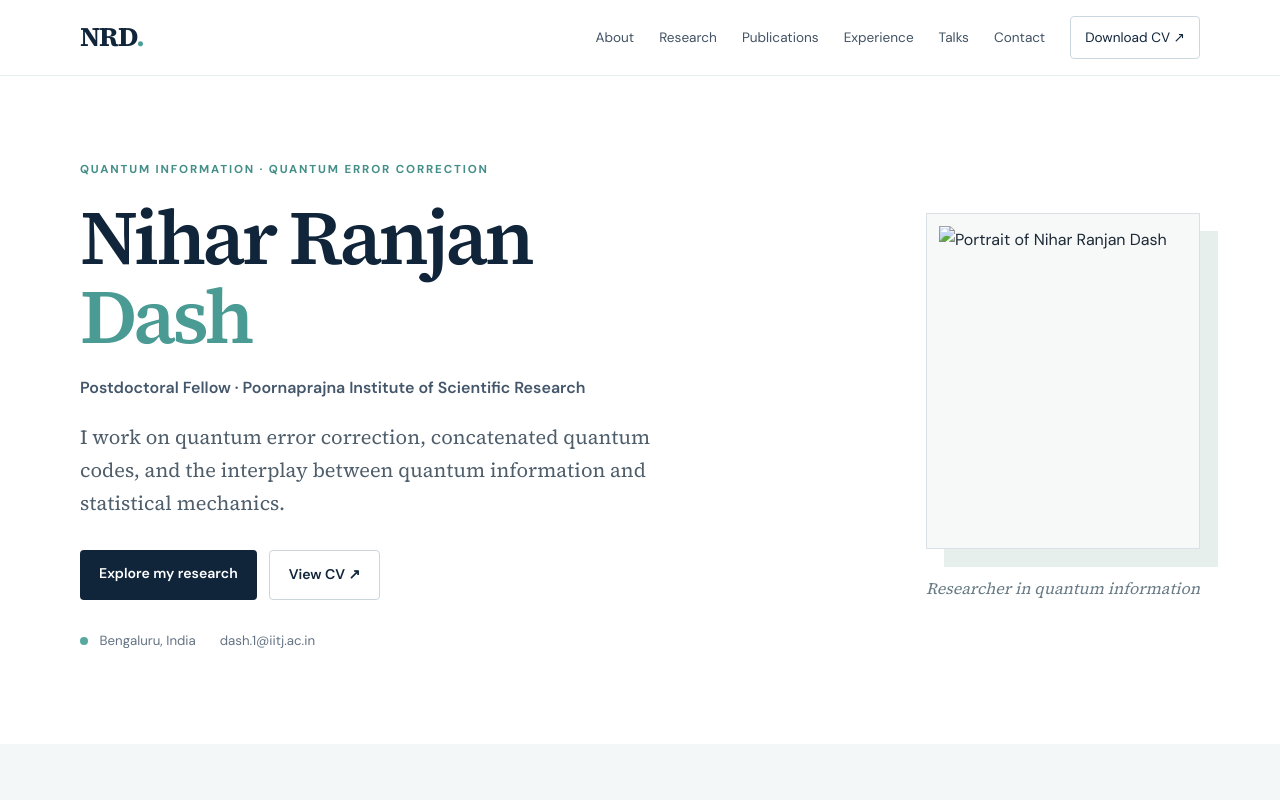
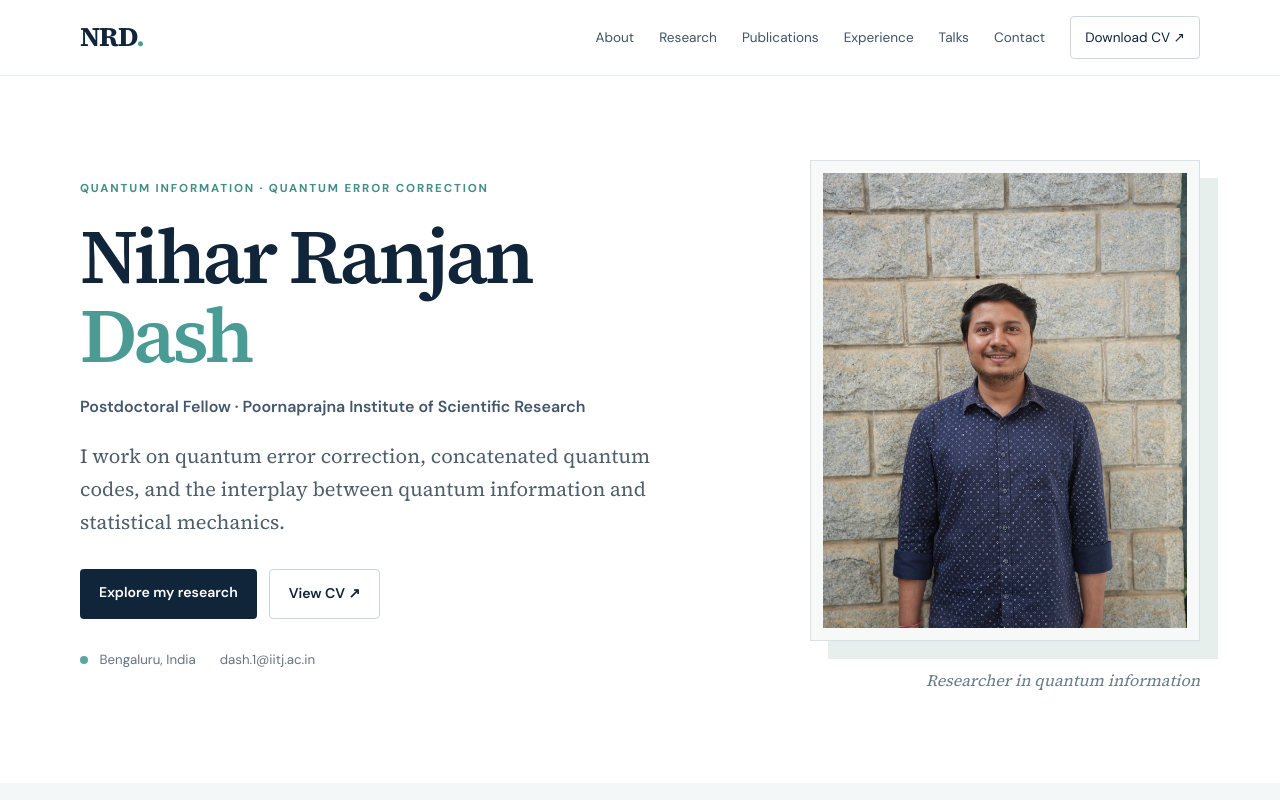
Before and after one commit to nihudash/nihudash.github.io, a plain HTML site: page index.html in a window 1280 px wide. Shown: the top 800 px of the page. Drawn offline with Linux system fonts and the light colour scheme.

Commit message:
Update index.html

```diff
--- a/index.html
+++ b/index.html
@@ -41,7 +41,7 @@
         </div>
       </div>
       <div class="portrait-wrap">
-        <div class="portrait-frame"><img src="assets/profile.jpg" alt="Portrait of Nihar Ranjan Dash"></div>
+        <div class="portrait-frame"><img src="profile.jpg" alt="Portrait of Nihar Ranjan Dash"></div>
         <div class="portrait-note">Researcher in quantum information</div>
       </div>
     </section>
```
